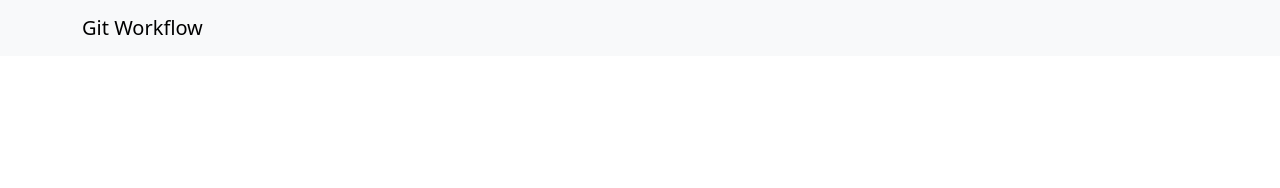
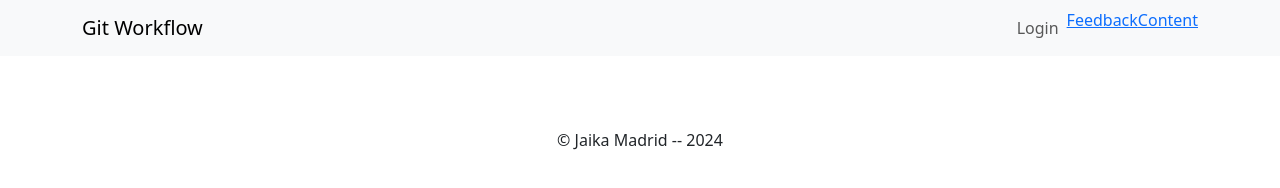
Before and after one commit to remwina/webdatabase, a plain HTML site: page inc/index.html in a window 1280 px wide. Drawn offline with nearby package versions, Linux system fonts and the light colour scheme.

Commit message:
added a footer

```diff
--- a/inc/index.html
+++ b/inc/index.html
@@ -18,20 +18,23 @@
                 <div class="collapse navbar-collapse" id="navbarNav">
                 <ul class="navbar-nav ms-auto">
                     <li class="nav-item">
-                        <a href="index.html" target="nav-Link"></a>
+                        <a href="index.html" class="nav-link">Login</a>
                     </li>
                     <li class="nav-item">
-                        <a href="feedback.php" target="nav-Link"></a>
+                        <a href="feedback.php" target="nav-Link">Feedback</a>
                     </li>
                     <li class="nav-item">
-                        <a href="about.php" target="nav-Link"></a>
+                        <a href="about.php" target="nav-Link">Content</a>
                     </li>
                 </ul>
                     </div>
             </div>
         </nav>
         <main>
-            <div class="container "
+            <div class="container d-flex flex-column align-items-center"></div>
         </main>
+        <footer class ="text-center mt-5">
+            &copy; Jaika Madrid -- 2024
+        </footer>
     </body>
 </html>
```
